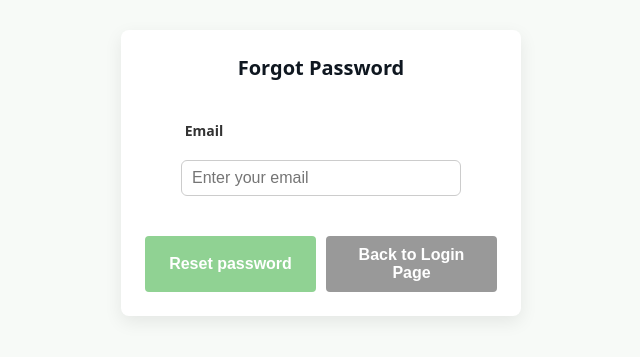
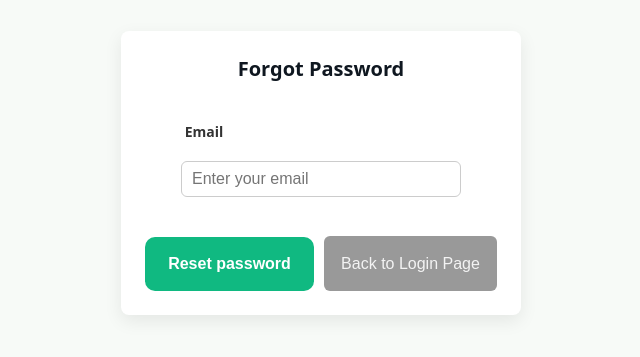
Before and after one commit to kazaction/Group_3_Here_I_Am, a React (Create React App) app in the folder here_i_am/: page /forgot in a window 1280 px wide. Shown: the part 227-584 px from the top of the page, without its empty margins (319-959 px from the left). Built offline with nearby package versions, Linux system fonts and the light colour scheme.

Commit message:
more css changes

```diff
--- a/here_i_am/src/components/ForgotPage.jsx
+++ b/here_i_am/src/components/ForgotPage.jsx
@@ -84,9 +84,9 @@ function ForgotPage() {
           </button>
           <button
             type="button"
-            className="login-btn"
+            className="btn-no"
             onClick={handleCancel}
-            style={{ flex: 1, background: '#999' }}
+            style={{ flex: 1, background: '#999' , color: '#f3f3f3'}}
           >
             Back to Login Page
           </button>
--- a/here_i_am/src/css/login.css
+++ b/here_i_am/src/css/login.css
@@ -56,25 +56,26 @@
   padding: 10px 12px;
   margin-top: 6px;
   border: 1px solid #ddd;
-  border-radius: 4px;
+  border-radius: 10px;
   box-sizing: border-box;
 }
 
 .login-btn {
   width: 100%;
   margin-top: 16px;
-  padding: 10px 14px;
-  background: var(--accent-3);
+  padding: 12px 14px;
+  background: var(--accent-5);
   color: white;
   border: none;
-  border-radius: 4px;
+  border-radius: 10px;
   cursor: pointer;
   font-weight: 600;
+  height : 54px;
 }
 
 .login-btn:hover {
-  background: var(--accent-4);
-  opacity: 0.95;
+  background: var(--accent-5);
+  filter: brightness(var(--btnHover));
 }
 
 .login-links {
@@ -85,14 +86,14 @@
   align-items: center;
 }
 
-.login-links a { color: var(--accent-3); text-decoration: none; }
+.login-links a { color: var(--accent-5); text-decoration: none; }
 .login-links a:hover { text-decoration: underline; }
 
 .login-error {
   background: #ffe6e6;
   color: #b00020;
   padding: 8px 10px;
-  border-radius: 4px;
+  border-radius: 10px;
   margin-bottom: 8px;
 }
 
@@ -100,7 +101,7 @@
   background: #e6ffea;
   color: #006400;
   padding: 8px 10px;
-  border-radius: 4px;
+  border-radius: 10px;
   margin-bottom: 8px;
 }
 
```
